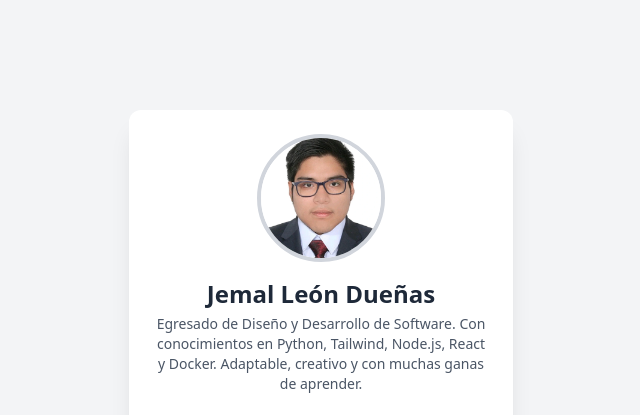
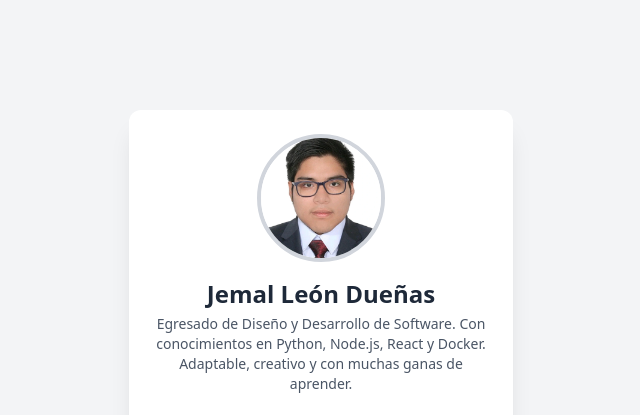
Before and after one commit to jemynew64/TarjetaPresentacion1, a website: page index.html in a window 1280 px wide. Shown: the top 415 px of the page, without its empty margins (319-959 px from the left). Drawn offline with Linux system fonts and the light colour scheme.

Commit message:
Muestra final2

```diff
--- a/index.html
+++ b/index.html
@@ -29,7 +29,7 @@
         <img src="perfil.png" alt="Foto de perfil" class="w-32 h-32 rounded-full object-cover mb-4 border-4 border-gray-300" />
         <h1 class="text-2xl font-bold text-gray-800 mb-1 text-center">Jemal León Dueñas</h1>
         <p class="text-sm text-gray-600 text-center mb-6">
-          Egresado de Diseño y Desarrollo de Software. Con conocimientos en Python, Tailwind, Node.js, React y Docker. Adaptable, creativo y con muchas ganas de aprender.
+          Egresado de Diseño y Desarrollo de Software. Con conocimientos en Python, Node.js, React y Docker. Adaptable, creativo y con muchas ganas de aprender.
         </p>
 
         <div class="space-y-2 w-full">
```
